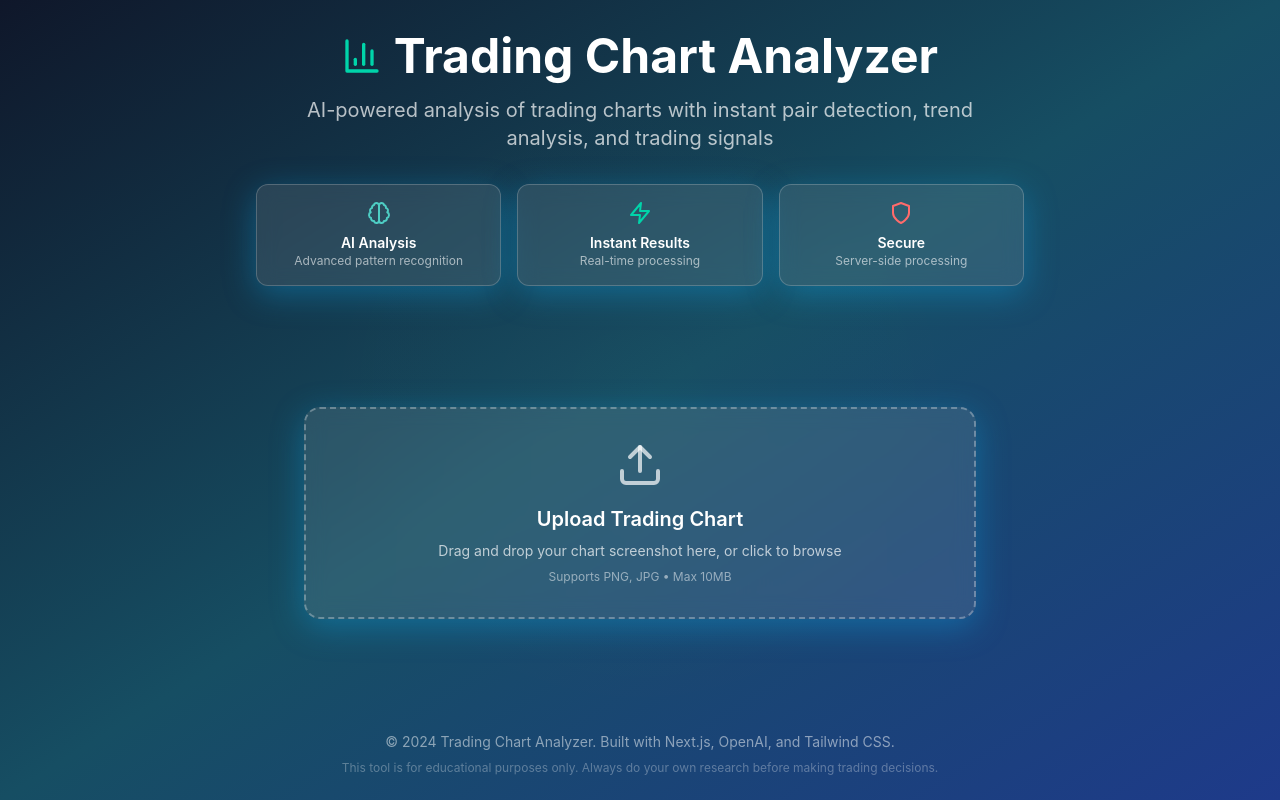
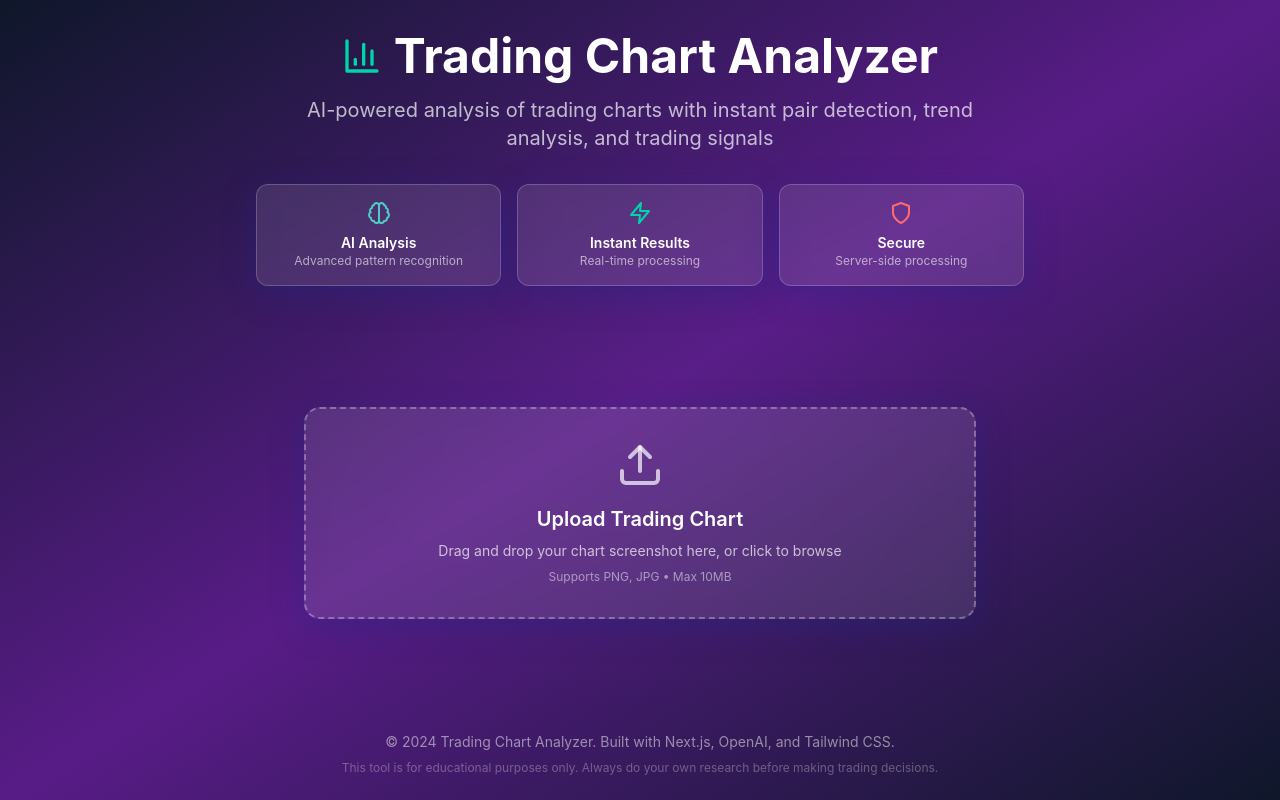
Before and after one commit to cooked1099/AI-CHART-ANALYZER, a Next.js app: page / in a window 1280 px wide. Built offline with nearby package versions, Linux system fonts and the light colour scheme.

Commit message:
style: Revert background to original purple theme for visual confirmation of changes

```diff
--- a/app/globals.css
+++ b/app/globals.css
@@ -18,7 +18,7 @@ body {
 }
 
 body {
-  background: linear-gradient(135deg, #0ea5e9 0%, #0284c7 50%, #0369a1 100%);
+  background: linear-gradient(135deg, #667eea 0%, #764ba2 100%);
   min-height: 100vh;
   color: white;
 }
@@ -27,14 +27,14 @@ body {
   background: rgba(255, 255, 255, 0.1);
   backdrop-filter: blur(10px);
   border: 1px solid rgba(255, 255, 255, 0.2);
-  box-shadow: 0 8px 32px 0 rgba(14, 165, 233, 0.37);
+  box-shadow: 0 8px 32px 0 rgba(31, 38, 135, 0.37);
 }
 
 .glassmorphism-strong {
   background: rgba(255, 255, 255, 0.15);
   backdrop-filter: blur(20px);
   border: 1px solid rgba(255, 255, 255, 0.3);
-  box-shadow: 0 8px 32px 0 rgba(14, 165, 233, 0.37);
+  box-shadow: 0 8px 32px 0 rgba(31, 38, 135, 0.37);
 }
 
 .upload-area {
--- a/app/page.tsx
+++ b/app/page.tsx
@@ -78,7 +78,7 @@ export default function Home() {
   }
 
   return (
-    <div className="min-h-screen bg-gradient-to-br from-slate-900 via-cyan-900 to-blue-900">
+    <div className="min-h-screen bg-gradient-to-br from-slate-900 via-purple-900 to-slate-900">
       {/* Background Pattern */}
       <div className="absolute inset-0 opacity-10">
         <div className="absolute inset-0 bg-[radial-gradient(circle_at_50%_50%,rgba(255,255,255,0.1),transparent_50%)]" />
```
